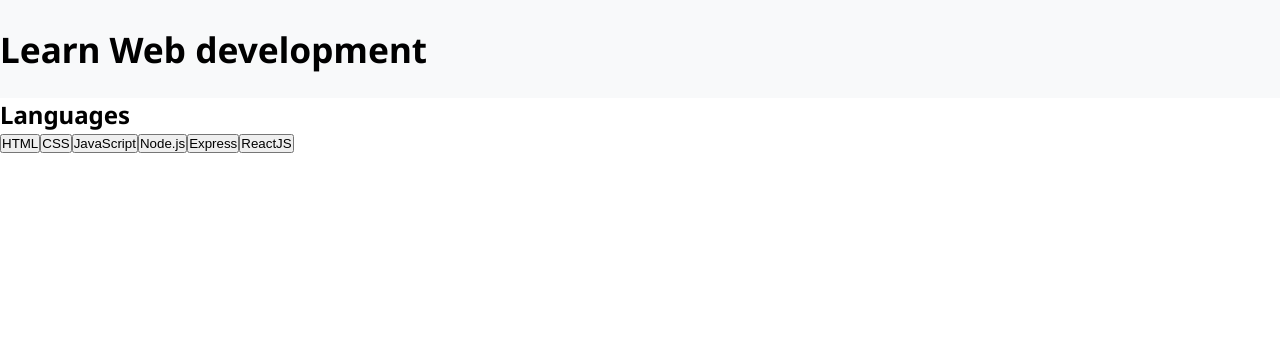
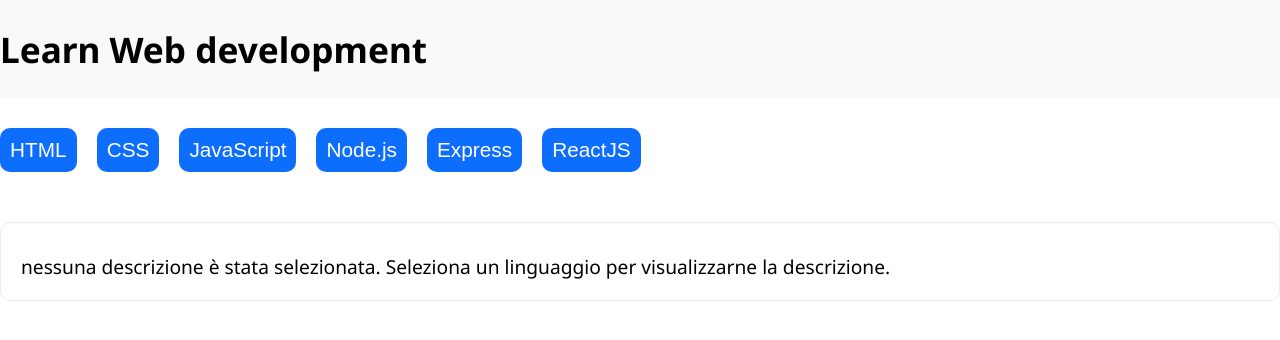
Before and after one commit to FrancescoPalazzo97/react-use-state, a React (Vite) app: page / in a window 1280 px wide. Shown: the top 340 px of the page. Built offline with nearby package versions, Linux system fonts and the light colour scheme.

Commit message:
[FEAT] Complete interactive buttons section

```diff
--- a/src/components/Main.jsx
+++ b/src/components/Main.jsx
@@ -3,20 +3,35 @@ import { useState } from 'react'
 import languages from '../assets/languages'
 
 const Main = () => {
+
+    const [content, setContent] = useState({
+        title: '',
+        description:
+            'nessuna descrizione è stata selezionata. Seleziona un linguaggio per visualizzarne la descrizione.',
+    })
+
+    const { title, description } = content
+
     return (
         <main>
             <div className="container">
                 <div id="btn-section">
-                    <h2>Languages</h2>
                     {languages.map((language) => {
+                        const { id, title, description } = language
+                        const handleClick = () => setContent({ title, description })
                         return (
-                            <button key={language.id} className="btn" id={language.id}>
-                                {language.title}
+                            <button key={id} className="btn" id={id} onClick={handleClick}>
+                                {title}
                             </button>
                         )
                     })}
                 </div>
-                <div id="card-section"></div>
+                <div id="card-section">
+                    <div className="card">
+                        <h2>{title}</h2>
+                        <p>{description}</p>
+                    </div>
+                </div>
             </div>
         </main>
     )
--- a/src/index.css
+++ b/src/index.css
@@ -25,3 +25,37 @@ header {
 header h1 {
   font-size: 2.2rem;
 }
+
+/* MAIN */
+
+#btn-section {
+  padding: 30px 0;
+}
+
+#btn-section .btn {
+  margin: 0 20px 0 0;
+  background-color: #0d6efd;
+  border: none;
+  border-radius: 10px;
+  color: white;
+  font-size: 1.3rem;
+  padding: 10px;
+  cursor: pointer;
+}
+
+.card {
+  background-color: trasparent;
+  border: 1px solid #e9ecef;
+  border-radius: 10px;
+  padding: 20px;
+  margin: 20px 0;
+}
+
+.card h2 {
+  margin-bottom: 10px;
+  font-size: 1.8rem;
+}
+
+.card p {
+  font-size: 1.2rem;
+}
```
